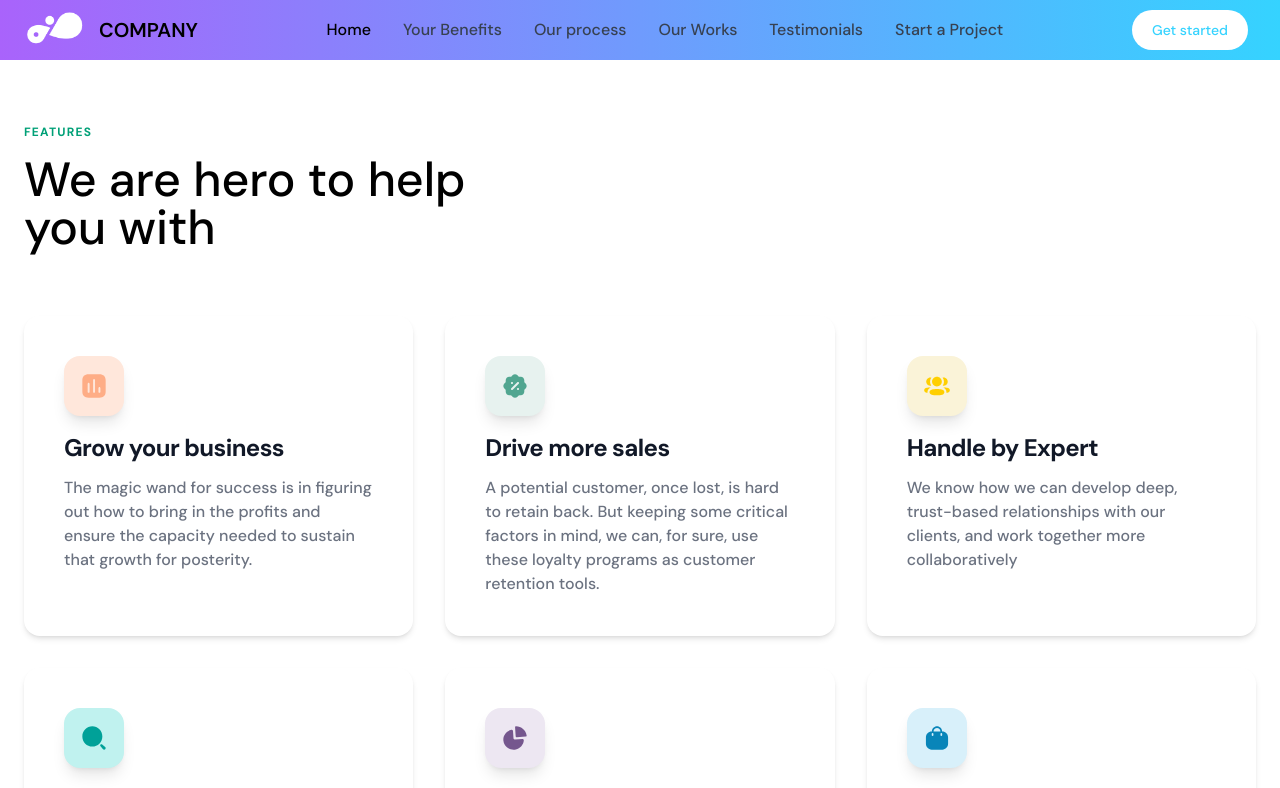
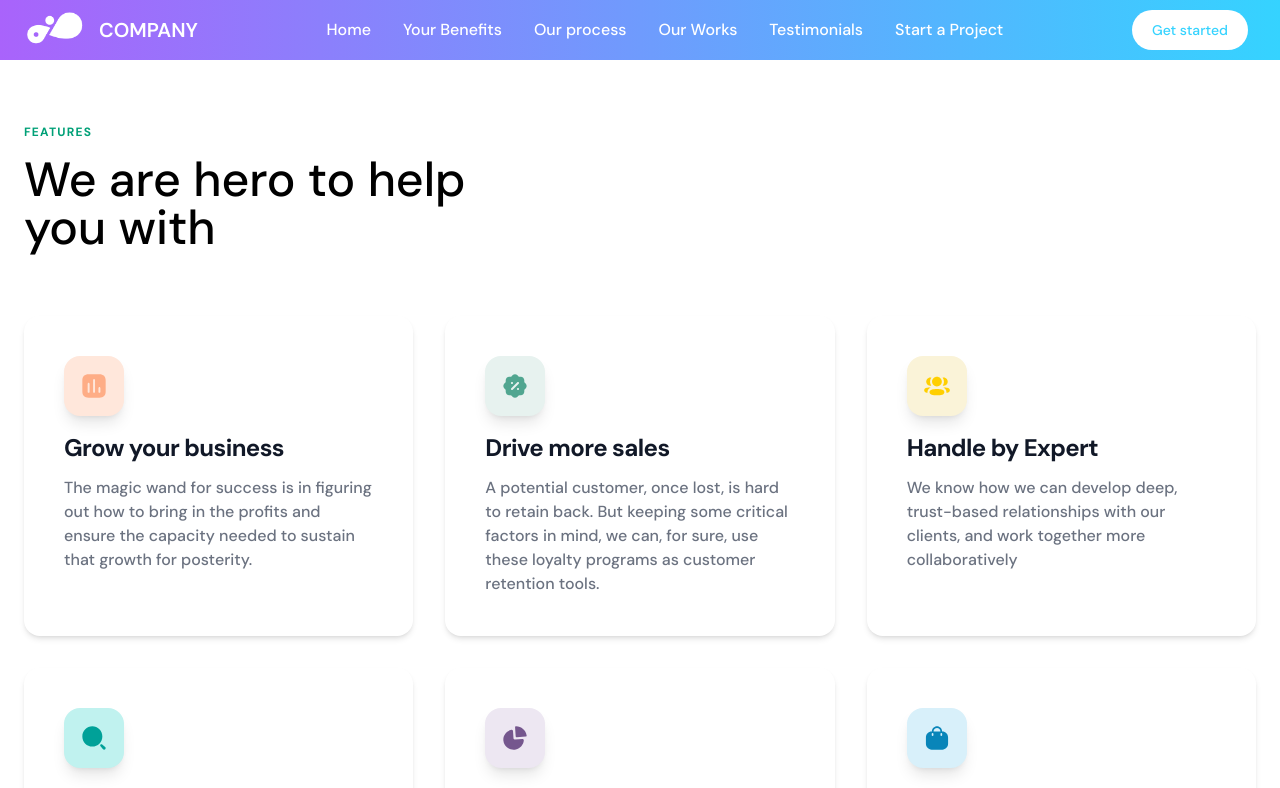
Before and after one commit to Skyz03/Test--Company, a React (Create React App) app: page / in a window 1280 px wide. Shown: the top 788 px of the page. Built offline with nearby package versions, Linux system fonts and the light colour scheme; what tailwindcss-gradients would draw is missing.

Commit message:
update: offcanvas

```diff
--- a/src/components/nav.js
+++ b/src/components/nav.js
@@ -1,62 +1,262 @@
 import React from "react";
-import Logo from '../assets/img/logo.png'
-
+import Logo from "../assets/img/logo.png";
 
 const Nav = () => {
   return (
     <div>
       <header>
         <nav class="bg-gradient-to-l from-primary to-secondary border-gray-200 px-4 lg:px-6 py-2.5 dark:bg-gray-800">
-
           {/* NavBar Brand Start  */}
           <div class="flex flex-wrap justify-between items-center mx-auto max-w-screen-xl">
             <a href="#asdasd" class="flex items-center">
               <img src={Logo} class="mr-3 h-6 sm:h-9" alt="Company Logo" />
-              <span class="self-center text-xl font-semibold whitespace-nowrap dark:text-white">COMPANY</span>
+              <span class="self-center text-xl font-semibold whitespace-nowrap text-white">
+                COMPANY
+              </span>
             </a>
             {/* NavBar Brand End  */}
 
             {/* Mobile Menu  */}
             <div class="flex items-center lg:order-2">
-              <a href="#asd" class="text-primary bg-white hover:bg-primary-800 focus:ring-4 focus:ring-primary-300 font-medium rounded-full text-sm px-4 lg:px-5 py-2 lg:py-2.5 mr-2 dark:bg-primary-600 dark:hover:bg-primary-700 focus:outline-none dark:focus:ring-primary-800">Get started</a>
-              <button data-collapse-toggle="mobile-menu-2" type="button" class="inline-flex items-center p-2 ml-1 text-sm text-gray-500 rounded-lg lg:hidden hover:bg-gray-100 focus:outline-none focus:ring-2 focus:ring-gray-200 dark:text-gray-400 dark:hover:bg-gray-700 dark:focus:ring-gray-600" aria-controls="mobile-menu-2" aria-expanded="false">
+              <a
+                href="#asd"
+                class="text-primary hidden lg:block bg-white hover:bg-primary-800 focus:ring-4 focus:ring-primary-300 font-medium rounded-full text-sm px-4 lg:px-5 py-2 lg:py-2.5 mr-2 dark:bg-primary-600 dark:hover:bg-primary-700 focus:outline-none dark:focus:ring-primary-800"
+              >
+                Get started
+              </a>
+              <button
+                class="inline-flex items-center p-2 ml-1 text-sm text-white rounded-lg lg:hidden hover:bg-gray-700 focus:outline-none focus:ring-2 focus:ring-gray-200 dark:text-gray-400 dark:hover:bg-gray-700 dark:focus:ring-gray-600"
+                type="button"
+                data-drawer-target="drawer-navigation"
+                data-drawer-show="drawer-navigation"
+                aria-controls="drawer-navigation"
+              >
                 <span class="sr-only">Open main menu</span>
-                <svg class="w-6 h-6" fill="currentColor" viewBox="0 0 20 20" xmlns="http://www.w3.org/2000/svg"><path fill-rule="evenodd" d="M3 5a1 1 0 011-1h12a1 1 0 110 2H4a1 1 0 01-1-1zM3 10a1 1 0 011-1h12a1 1 0 110 2H4a1 1 0 01-1-1zM3 15a1 1 0 011-1h12a1 1 0 110 2H4a1 1 0 01-1-1z" clip-rule="evenodd"></path></svg>
-                <svg class="hidden w-6 h-6" fill="currentColor" viewBox="0 0 20 20" xmlns="http://www.w3.org/2000/svg"><path fill-rule="evenodd" d="M4.293 4.293a1 1 0 011.414 0L10 8.586l4.293-4.293a1 1 0 111.414 1.414L11.414 10l4.293 4.293a1 1 0 01-1.414 1.414L10 11.414l-4.293 4.293a1 1 0 01-1.414-1.414L8.586 10 4.293 5.707a1 1 0 010-1.414z" clip-rule="evenodd"></path></svg>
+                <svg
+                  class="w-6 h-6"
+                  fill="currentColor"
+                  viewBox="0 0 20 20"
+                  xmlns="http://www.w3.org/2000/svg"
+                >
+                  <path
+                    fill-rule="evenodd"
+                    d="M3 5a1 1 0 011-1h12a1 1 0 110 2H4a1 1 0 01-1-1zM3 10a1 1 0 011-1h12a1 1 0 110 2H4a1 1 0 01-1-1zM3 15a1 1 0 011-1h12a1 1 0 110 2H4a1 1 0 01-1-1z"
+                    clip-rule="evenodd"
+                  ></path>
+                </svg>
+                <svg
+                  class="hidden w-6 h-6"
+                  fill="currentColor"
+                  viewBox="0 0 20 20"
+                  xmlns="http://www.w3.org/2000/svg"
+                >
+                  <path
+                    fill-rule="evenodd"
+                    d="M4.293 4.293a1 1 0 011.414 0L10 8.586l4.293-4.293a1 1 0 111.414 1.414L11.414 10l4.293 4.293a1 1 0 01-1.414 1.414L10 11.414l-4.293 4.293a1 1 0 01-1.414-1.414L8.586 10 4.293 5.707a1 1 0 010-1.414z"
+                    clip-rule="evenodd"
+                  ></path>
+                </svg>
               </button>
             </div>
             {/* Mobile Menu  */}
 
+            {/* Offcanvas Menu  */}
+            <div
+              id="drawer-navigation"
+              class="lg:hidden fixed top-0 left-0 z-40 h-screen p-4 overflow-y-auto transition-transform -translate-x-full bg-primary w-64 dark:bg-gray-800"
+              tabindex="-1"
+              aria-labelledby="drawer-navigation-label"
+            >
+              <h5
+                id="drawer-navigation-label"
+                class="text-base font-semibold text-white uppercase dark:text-gray-400"
+              >
+                Menu
+              </h5>
+              <button
+                type="button"
+                data-drawer-hide="drawer-navigation"
+                aria-controls="drawer-navigation"
+                class="text-white bg-transparent hover:bg-gray-200 hover:text-gray-900 rounded-lg text-sm w-8 h-8 absolute top-2.5 right-2.5 inline-flex items-center justify-center dark:hover:bg-gray-600 dark:hover:text-white"
+              >
+                <svg
+                  class="w-3 h-3"
+                  aria-hidden="true"
+                  xmlns="http://www.w3.org/2000/svg"
+                  fill="none"
+                  viewBox="0 0 14 14"
+                >
+                  <path
+                    stroke="currentColor"
+                    stroke-linecap="round"
+                    stroke-linejoin="round"
+                    stroke-width="2"
+                    d="m1 1 6 6m0 0 6 6M7 7l6-6M7 7l-6 6"
+                  />
+                </svg>
+                <span class="sr-only">Close menu</span>
+              </button>
+              <div class="py-4 overflow-y-auto">
+                <ul class="space-y-2 font-medium">
+                  <li>
+                    <a
+                      href="#"
+                      class="flex items-center p-2 text-gray-900 rounded-lg dark:text-white hover:bg-gray-100 dark:hover:bg-gray-700 group"
+                    >
+                      <svg
+                        xmlns="http://www.w3.org/2000/svg"
+                        height="1em"
+                        viewBox="0 0 576 512"
+                      >
+                        <path d="M575.8 255.5c0 18-15 32.1-32 32.1h-32l.7 160.2c0 2.7-.2 5.4-.5 8.1V472c0 22.1-17.9 40-40 40H456c-1.1 0-2.2 0-3.3-.1c-1.4 .1-2.8 .1-4.2 .1H416 392c-22.1 0-40-17.9-40-40V448 384c0-17.7-14.3-32-32-32H256c-17.7 0-32 14.3-32 32v64 24c0 22.1-17.9 40-40 40H160 128.1c-1.5 0-3-.1-4.5-.2c-1.2 .1-2.4 .2-3.6 .2H104c-22.1 0-40-17.9-40-40V360c0-.9 0-1.9 .1-2.8V287.6H32c-18 0-32-14-32-32.1c0-9 3-17 10-24L266.4 8c7-7 15-8 22-8s15 2 21 7L564.8 231.5c8 7 12 15 11 24z" />
+                      </svg>
+                      <span class="ml-3 text-white">Home</span>
+                    </a>
+                  </li>
+                  <li>
+                    <button
+                      type="button"
+                      class="flex items-center w-full p-2 text-base text-gray-900 transition duration-75 rounded-lg group hover:bg-gray-100 dark:text-white dark:hover:bg-gray-700"
+                    >
+                      <svg
+                        xmlns="http://www.w3.org/2000/svg"
+                        height="1em"
+                        viewBox="0 0 448 512"
+                      >
+                        <path d="M256 80c0-17.7-14.3-32-32-32s-32 14.3-32 32V224H48c-17.7 0-32 14.3-32 32s14.3 32 32 32H192V432c0 17.7 14.3 32 32 32s32-14.3 32-32V288H400c17.7 0 32-14.3 32-32s-14.3-32-32-32H256V80z" />
+                      </svg>
+                      <span class="ml-3 text-white">Your Benefits</span>
+                    </button>
+                  </li>
+                  <li>
+                    <button
+                      type="button"
+                      class="flex items-center w-full p-2 text-base text-gray-900 transition duration-75 rounded-lg group hover:bg-gray-100 dark:text-white dark:hover:bg-gray-700"
+                    >
+                      <svg
+                        xmlns="http://www.w3.org/2000/svg"
+                        height="1em"
+                        viewBox="0 0 512 512"
+                      >
+                        <path d="M495.9 166.6c3.2 8.7 .5 18.4-6.4 24.6l-43.3 39.4c1.1 8.3 1.7 16.8 1.7 25.4s-.6 17.1-1.7 25.4l43.3 39.4c6.9 6.2 9.6 15.9 6.4 24.6c-4.4 11.9-9.7 23.3-15.8 34.3l-4.7 8.1c-6.6 11-14 21.4-22.1 31.2c-5.9 7.2-15.7 9.6-24.5 6.8l-55.7-17.7c-13.4 10.3-28.2 18.9-44 25.4l-12.5 57.1c-2 9.1-9 16.3-18.2 17.8c-13.8 2.3-28 3.5-42.5 3.5s-28.7-1.2-42.5-3.5c-9.2-1.5-16.2-8.7-18.2-17.8l-12.5-57.1c-15.8-6.5-30.6-15.1-44-25.4L83.1 425.9c-8.8 2.8-18.6 .3-24.5-6.8c-8.1-9.8-15.5-20.2-22.1-31.2l-4.7-8.1c-6.1-11-11.4-22.4-15.8-34.3c-3.2-8.7-.5-18.4 6.4-24.6l43.3-39.4C64.6 273.1 64 264.6 64 256s.6-17.1 1.7-25.4L22.4 191.2c-6.9-6.2-9.6-15.9-6.4-24.6c4.4-11.9 9.7-23.3 15.8-34.3l4.7-8.1c6.6-11 14-21.4 22.1-31.2c5.9-7.2 15.7-9.6 24.5-6.8l55.7 17.7c13.4-10.3 28.2-18.9 44-25.4l12.5-57.1c2-9.1 9-16.3 18.2-17.8C227.3 1.2 241.5 0 256 0s28.7 1.2 42.5 3.5c9.2 1.5 16.2 8.7 18.2 17.8l12.5 57.1c15.8 6.5 30.6 15.1 44 25.4l55.7-17.7c8.8-2.8 18.6-.3 24.5 6.8c8.1 9.8 15.5 20.2 22.1 31.2l4.7 8.1c6.1 11 11.4 22.4 15.8 34.3zM256 336a80 80 0 1 0 0-160 80 80 0 1 0 0 160z" />
+                      </svg>
+                      <span class="ml-3 text-white">Our Process</span>
+                    </button>
+                  </li>
+                  <li>
+                    <button
+                      type="button"
+                      class="flex items-center w-full p-2 text-base text-gray-900 transition duration-75 rounded-lg group hover:bg-gray-100 dark:text-white dark:hover:bg-gray-700"
+                    >
+                      <svg
+                        xmlns="http://www.w3.org/2000/svg"
+                        height="1em"
+                        viewBox="0 0 512 512"
+                      >
+                        <path d="M176 56V96H336V56c0-4.4-3.6-8-8-8H184c-4.4 0-8 3.6-8 8zM128 96V56c0-30.9 25.1-56 56-56H328c30.9 0 56 25.1 56 56V96v32V480H128V128 96zM64 96H96V480H64c-35.3 0-64-28.7-64-64V160c0-35.3 28.7-64 64-64zM448 480H416V96h32c35.3 0 64 28.7 64 64V416c0 35.3-28.7 64-64 64z" />
+                      </svg>
+                      <span class="ml-3 text-white">Our Works</span>
+                    </button>
+                  </li>
+                  <li>
+                    <button
+                      type="button"
+                      class="flex items-center w-full p-2 text-base text-gray-900 transition duration-75 rounded-lg group hover:bg-gray-100 dark:text-white dark:hover:bg-gray-700"
+                    >
+                      <svg
+                        xmlns="http://www.w3.org/2000/svg"
+                        height="1em"
+                        viewBox="0 0 448 512"
+                      >
+                        <path d="M224 256A128 128 0 1 0 224 0a128 128 0 1 0 0 256zm-45.7 48C79.8 304 0 383.8 0 482.3C0 498.7 13.3 512 29.7 512H418.3c16.4 0 29.7-13.3 29.7-29.7C448 383.8 368.2 304 269.7 304H178.3z" />
+                      </svg>
+                      <span class="ml-3 text-white">Testimonials</span>
+                    </button>
+                  </li>
+                  <li>
+                    <button
+                      type="button"
+                      class="flex items-center w-full p-2 text-base text-gray-900 transition duration-75 rounded-lg group hover:bg-gray-100 dark:text-white dark:hover:bg-gray-700"
+                    >
+                      <svg
+                        xmlns="http://www.w3.org/2000/svg"
+                        height="1em"
+                        viewBox="0 0 512 512"
+                      >
+                        <path d="M362.7 19.3L314.3 67.7 444.3 197.7l48.4-48.4c25-25 25-65.5 0-90.5L453.3 19.3c-25-25-65.5-25-90.5 0zm-71 71L58.6 323.5c-10.4 10.4-18 23.3-22.2 37.4L1 481.2C-1.5 489.7 .8 498.8 7 505s15.3 8.5 23.7 6.1l120.3-35.4c14.1-4.2 27-11.8 37.4-22.2L421.7 220.3 291.7 90.3z" />
+                      </svg>
+                      <span class="ml-3 text-white">Start a Project</span>
+                    </button>
+                  </li>
+                </ul>
+              </div>
+            </div>
+
+            {/* Offcanvas Menu  */}
+
             {/* Menu List  */}
-            <div class="hidden justify-between items-center w-full lg:flex lg:w-auto lg:order-1" id="mobile-menu-2">
+            <div
+              class="hidden justify-between items-center w-full lg:flex lg:w-auto lg:order-1"
+              id="mobile-menu-2"
+            >
               <ul class="flex flex-col mt-4 font-medium lg:flex-row lg:space-x-8 lg:mt-0">
                 <li>
-                  <a href="#asd" class="block py-2 pr-4 pl-3 text-gray rounded bg-primary-700 lg:bg-transparent lg:text-primary-700 lg:p-0 dark:text-white" aria-current="page">Home</a>
+                  <a
+                    href="#asd"
+                    class="block py-2 pr-4 pl-3 text-white rounded bg-primary-700 lg:bg-transparent lg:text-primary-700 lg:p-0 dark:text-white"
+                    aria-current="page"
+                  >
+                    Home
+                  </a>
                 </li>
                 <li>
-                  <a href="#zxc" class="block py-2 pr-4 pl-3 text-gray-700 border-b border-gray-100 hover:bg-gray-50 lg:hover:bg-transparent lg:border-0 lg:hover:text-primary-700 lg:p-0 dark:text-gray-400 lg:dark:hover:text-white dark:hover:bg-gray-700 dark:hover:text-white lg:dark:hover:bg-transparent dark:border-gray-700">Your Benefits</a>
+                  <a
+                    href="#zxc"
+                    class="block py-2 pr-4 pl-3 text-white border-gray-100 hover:bg-primary lg:hover:bg-transparent lg:border-0 lg:hover:text-primary-700 lg:p-0 dark:text-gray-400 lg:dark:hover:text-white dark:hover:bg-gray-700 dark:hover:text-white lg:dark:hover:bg-transparent dark:border-gray-700"
+                  >
+                    Your Benefits
+                  </a>
                 </li>
                 <li>
-                  <a href="#asd" class="block py-2 pr-4 pl-3 text-gray-700 border-b border-gray-100 hover:bg-gray-50 lg:hover:bg-transparent lg:border-0 lg:hover:text-primary-700 lg:p-0 dark:text-gray-400 lg:dark:hover:text-white dark:hover:bg-gray-700 dark:hover:text-white lg:dark:hover:bg-transparent dark:border-gray-700">Our process</a>
+                  <a
+                    href="#asd"
+                    class="block py-2 pr-4 pl-3 text-white border-gray-100 hover:bg-primary lg:hover:bg-transparent lg:border-0 lg:hover:text-primary-700 lg:p-0 dark:text-gray-400 lg:dark:hover:text-white dark:hover:bg-gray-700 dark:hover:text-white lg:dark:hover:bg-transparent dark:border-gray-700"
+                  >
+                    Our process
+                  </a>
                 </li>
                 <li>
-                  <a href="#asd" class="block py-2 pr-4 pl-3 text-gray-700 border-b border-gray-100 hover:bg-gray-50 lg:hover:bg-transparent lg:border-0 lg:hover:text-primary-700 lg:p-0 dark:text-gray-400 lg:dark:hover:text-white dark:hover:bg-gray-700 dark:hover:text-white lg:dark:hover:bg-transparent dark:border-gray-700">Our Works</a>
+                  <a
+                    href="#asd"
+                    class="block py-2 pr-4 pl-3 text-white border-gray-100 hover:bg-primary lg:hover:bg-transparent lg:border-0 lg:hover:text-primary-700 lg:p-0 dark:text-gray-400 lg:dark:hover:text-white dark:hover:bg-gray-700 dark:hover:text-white lg:dark:hover:bg-transparent dark:border-gray-700"
+                  >
+                    Our Works
+                  </a>
                 </li>
                 <li>
-                  <a href="#asd" class="block py-2 pr-4 pl-3 text-gray-700 border-b border-gray-100 hover:bg-gray-50 lg:hover:bg-transparent lg:border-0 lg:hover:text-primary-700 lg:p-0 dark:text-gray-400 lg:dark:hover:text-white dark:hover:bg-gray-700 dark:hover:text-white lg:dark:hover:bg-transparent dark:border-gray-700">Testimonials</a>
+                  <a
+                    href="#asd"
+                    class="block py-2 pr-4 pl-3 text-white border-gray-100 hover:bg-primary lg:hover:bg-transparent lg:border-0 lg:hover:text-primary-700 lg:p-0 dark:text-gray-400 lg:dark:hover:text-white dark:hover:bg-gray-700 dark:hover:text-white lg:dark:hover:bg-transparent dark:border-gray-700"
+                  >
+                    Testimonials
+                  </a>
                 </li>
                 <li>
-                  <a href="#asd" class="block py-2 pr-4 pl-3 text-gray-700 border-b border-gray-100 hover:bg-gray-50 lg:hover:bg-transparent lg:border-0 lg:hover:text-primary-700 lg:p-0 dark:text-gray-400 lg:dark:hover:text-white dark:hover:bg-gray-700 dark:hover:text-white lg:dark:hover:bg-transparent dark:border-gray-700">Start a Project</a>
+                  <a
+                    href="#asd"
+                    class="block py-2 pr-4 pl-3 text-white border-gray-100 hover:bg-primary lg:hover:bg-transparent lg:border-0 lg:hover:text-primary-700 lg:p-0 dark:text-gray-400 lg:dark:hover:text-white dark:hover:bg-gray-700 dark:hover:text-white lg:dark:hover:bg-transparent dark:border-gray-700"
+                  >
+                    Start a Project
+                  </a>
                 </li>
               </ul>
               {/* Menu List  */}
-
             </div>
           </div>
         </nav>
       </header>
     </div>
-  )
-}
+  );
+};
 
-export default Nav
+export default Nav;
```
